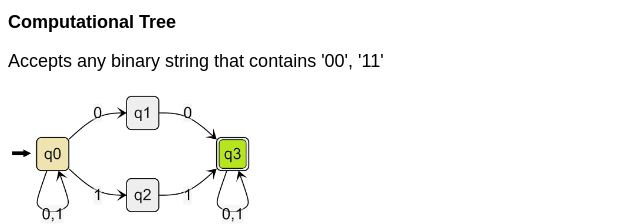
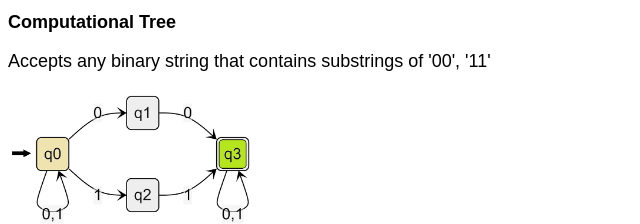
Before and after one commit to Jr-9524/Copas256, a plain HTML site: page Computational-Tree(no Graph)_2/index.html in a window 1280 px wide. Shown: the top 224 px of the page, without its empty margins (0-640 px from the left). Drawn offline with Linux system fonts and the light colour scheme.

Commit message:
Update index.html

```diff
--- a/Computational-Tree(no Graph)_2/index.html
+++ b/Computational-Tree(no Graph)_2/index.html
@@ -37,7 +37,7 @@
 </head>
 <body>
     <h1>Computational Tree</h1>
-    <p>Accepts any binary string that contains '00', '11'</p>
+    <p>Accepts any binary string that contains substrings of '00', '11'</p>
     <img src="./img/test.png">
 
     <div class="con-1">
```
